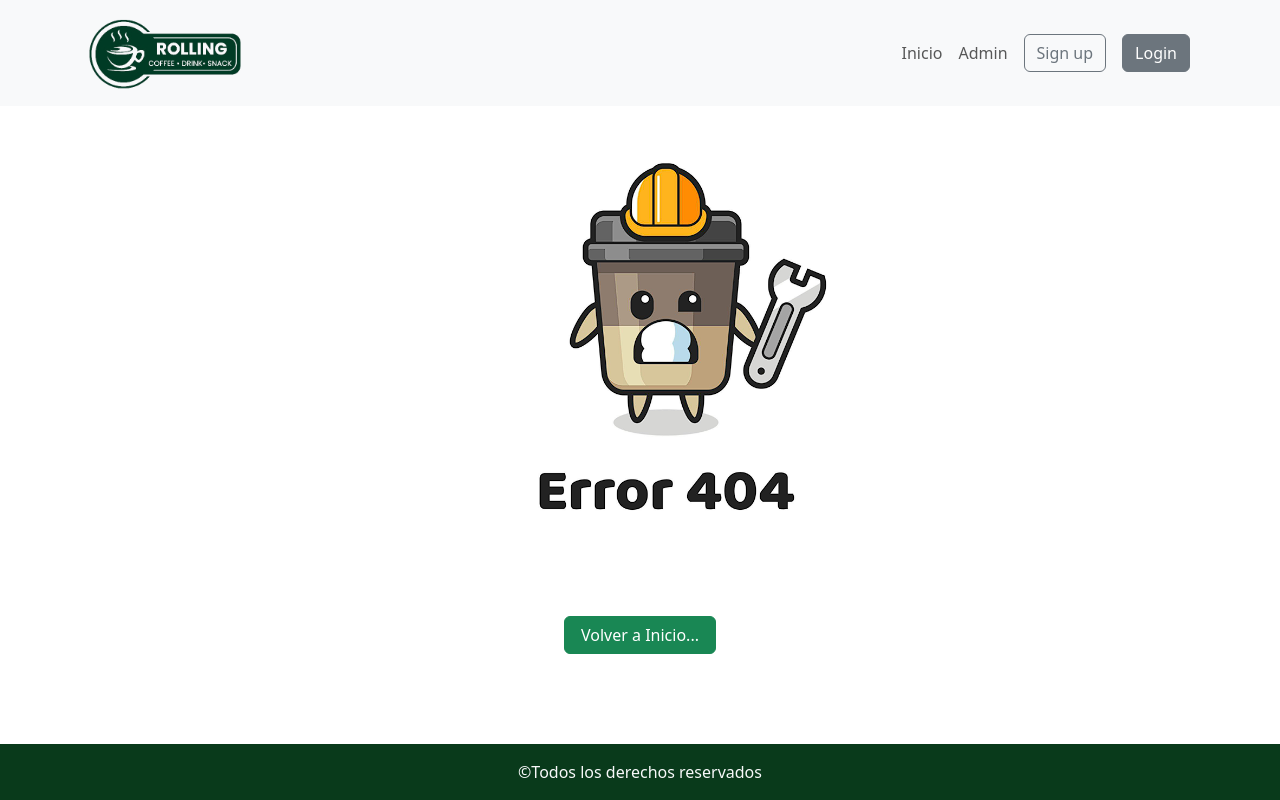
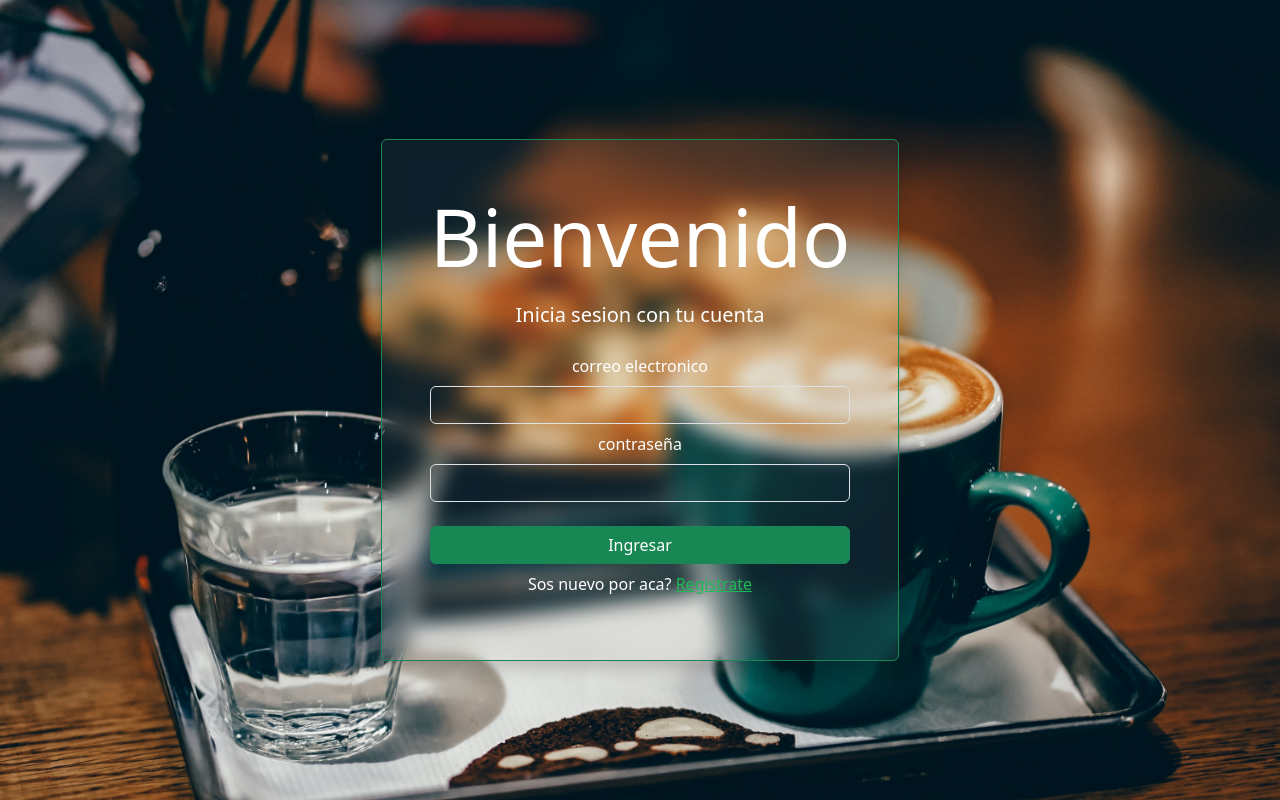
Before and after one commit to cacho-medina/rolling-coffee, a React (Vite) app: page /login in a window 1280 px wide. Built offline with nearby package versions, Linux system fonts and the light colour scheme; no server answers.

Commit message:
se agregaron rutas de login y signup, se crearon estilos personalizados y se agrego validaciones al form

```diff
--- a/package.json
+++ b/package.json
@@ -16,6 +16,7 @@
     "react-dom": "^18.2.0",
     "react-hook-form": "^7.50.1",
     "react-icons": "^5.0.1",
+    "react-parallax": "^3.5.1",
     "react-router-dom": "^6.22.0",
     "sweetalert2": "^11.10.4"
   },
--- a/src/App.css
+++ b/src/App.css
@@ -8,6 +8,7 @@
     flex-direction: column;
 
     --dark-green: #093a1b;
+    --light-green: #1cba56;
 }
 .grow {
     flex-grow: 1;
@@ -16,9 +17,33 @@
     box-shadow: rgba(0, 0, 0, 0.24) 0px 3px 8px;
 }
 .bg-dark-green {
-    background-color: var(--dark-green);
+    background-color: var(--dark-green) !important;
 }
 .max {
     width: 100%;
     height: 500px;
 }
+.min {
+    min-width: 280px;
+    background: rgba(255, 255, 255, 0.05);
+    backdrop-filter: blur(10px);
+    box-shadow: 0 5px 15px rgba(0, 0, 0, 0.1);
+    color: #fff;
+}
+.min input {
+    background-color: transparent !important;
+    color: #fff !important;
+    &:focus {
+        box-shadow: 0 0 0 0.25rem var(--dark-green) !important;
+    }
+}
+.grid {
+    display: grid;
+    place-items: center;
+    background-image: url("./assets/banner2.jpg");
+    background-size: cover;
+}
+
+.text-light-green {
+    color: var(--light-green) !important;
+}
--- a/src/App.jsx
+++ b/src/App.jsx
@@ -6,13 +6,19 @@ import Admin from "./components/pages/Admin";
 import Error from "./components/pages/Error";
 import DetalleProducto from "./components/pages/producto/detalleProducto";
 import Formulario from "./components/pages/producto/crear/CrearProducto";
+import Login from "./components/pages/Login/Login";
+import Signup from "./components/pages/Login/Signup";
 import { Routes, Route } from "react-router-dom";
+import { useLocation } from "react-router-dom";
 
 function App() {
+    const { pathname } = useLocation();
     return (
         <>
-            <NavBar />
+            {pathname !== "/login" && pathname !== "/signup" ? <NavBar /> : ""}
             <Routes>
+                <Route exact path="/login" element={<Login />} />
+                <Route exact path="/signup" element={<Signup />} />
                 <Route exact path="/" element={<Home />} />
                 <Route exact path="/administrador" element={<Admin />} />
                 <Route
@@ -36,7 +42,7 @@ function App() {
                 />
                 <Route path="*" element={<Error />} />
             </Routes>
-            <Footer />
+            {pathname !== "/login" && pathname !== "/signup" ? <Footer /> : ""}
         </>
     );
 }
--- a/src/components/common/NavBar.jsx
+++ b/src/components/common/NavBar.jsx
@@ -20,20 +20,12 @@ function NavBar() {
                         <NavLink end to="/administrador" className="nav-link">
                             Admin
                         </NavLink>
-                        <NavLink
-                            end
-                            to="/administrador/signup"
-                            className="nav-link"
-                        >
+                        <NavLink end to="/signup" className="nav-link">
                             <span className="btn btn-outline-secondary">
                                 Sign up
                             </span>
                         </NavLink>
-                        <NavLink
-                            end
-                            to="/administrador/login"
-                            className="nav-link"
-                        >
+                        <NavLink end to="/login" className="nav-link">
                             <span className="btn btn-secondary">Login</span>
                         </NavLink>
                     </Nav>
--- /dev/null
+++ b/src/components/pages/Login/Login.jsx
@@ -0,0 +1,68 @@
+import { Container, Form, Button } from "react-bootstrap";
+import { Link } from "react-router-dom";
+import { useForm } from "react-hook-form";
+
+function Login() {
+    const {
+        register,
+        handleSubmit,
+        formState: { errors },
+    } = useForm();
+    const onSubmit = async (data) => {
+        console.log(data);
+    };
+    return (
+        <Container fluid className="grow grid px-1">
+            <Form
+                className="min shadow d-flex flex-column text-center justify-content-around gap-2 p-2 p-sm-3 my-2 p-lg-5 border border-success rounded"
+                onSubmit={handleSubmit(onSubmit)}
+            >
+                <h1 className="display-1 fw-medium">Bienvenido</h1>
+                <p className="fs-5">Inicia sesion con tu cuenta</p>
+                <Form.Group>
+                    <Form.Label>correo electronico</Form.Label>
+                    <Form.Control
+                        type="email"
+                        {...register("email", {
+                            required: "ingrese su correo electronico",
+                        })}
+                    ></Form.Control>
+                    {errors.email && (
+                        <Form.Text className="text-danger">
+                            {errors.email.message}
+                        </Form.Text>
+                    )}
+                </Form.Group>
+                <Form.Group>
+                    <Form.Label>contraseña</Form.Label>
+                    <Form.Control
+                        /* type="password" */
+                        {...register("password", {
+                            required: "ingrese su contraseña",
+                        })}
+                    ></Form.Control>
+                    {errors.password && (
+                        <Form.Text className="text-danger">
+                            {errors.password.message}
+                        </Form.Text>
+                    )}
+                </Form.Group>
+                <Button
+                    variant="success"
+                    className="align-self-stretch mt-3"
+                    type="submit"
+                >
+                    Ingresar
+                </Button>
+                <p>
+                    Sos nuevo por aca?{" "}
+                    <Link className="text-light-green" to="/signup">
+                        Registrate
+                    </Link>
+                </p>
+            </Form>
+        </Container>
+    );
+}
+
+export default Login;
--- /dev/null
+++ b/src/components/pages/Login/Signup.jsx
@@ -0,0 +1,47 @@
+import { Container, Form, Button } from "react-bootstrap";
+import { Link } from "react-router-dom";
+import { useForm } from "react-hook-form";
+
+function Signup() {
+    const {
+        register,
+        handleSubmit,
+        formState: { errors },
+        setValue,
+    } = useForm();
+    return (
+        <Container fluid className="grow grid px-1">
+            <Form className="min shadow d-flex flex-column text-center justify-content-around gap-2 p-2 p-sm-3 my-2 px-lg-5 py-lg-3 border border-success rounded">
+                <h1 className="display-1 fw-medium">Bienvenido</h1>
+                <p className="fs-5">Registrate como nuevo usuario</p>
+                <Form.Group>
+                    <Form.Label>nombre</Form.Label>
+                    <Form.Control></Form.Control>
+                </Form.Group>
+                <Form.Group>
+                    <Form.Label>nombre de usuario</Form.Label>
+                    <Form.Control></Form.Control>
+                </Form.Group>
+                <Form.Group>
+                    <Form.Label>correo electronico</Form.Label>
+                    <Form.Control></Form.Control>
+                </Form.Group>
+                <Form.Group>
+                    <Form.Label>contraseña</Form.Label>
+                    <Form.Control></Form.Control>
+                </Form.Group>
+                <Button variant="success" className="align-self-stretch mt-3">
+                    Registrar
+                </Button>
+                <p>
+                    Ya tienes cuenta?{" "}
+                    <Link className="text-light-green" to="/login">
+                        Inicia sesion
+                    </Link>
+                </p>
+            </Form>
+        </Container>
+    );
+}
+
+export default Signup;
--- a/src/components/pages/producto/CardProducto.jsx
+++ b/src/components/pages/producto/CardProducto.jsx
@@ -11,7 +11,7 @@ function CardProducto({ producto }) {
             <Card.Img
                 variant="top"
                 src={imagen}
-                style={{ maxHeight: "50%" }}
+                style={{ height: "50%" }}
                 className="img-fluid object-fit-cover"
             />
             <Card.Body>
--- a/src/components/pages/producto/DetalleProducto.jsx
+++ b/src/components/pages/producto/DetalleProducto.jsx
@@ -1,35 +1,44 @@
-import Button from "react-bootstrap/Button";
+import { getProductoById } from "../../../helpers/queries";
 import Card from "react-bootstrap/Card";
-import cafe from "../../../assets/cafe.jpg";
+//import cafe from "../../../assets/cafe.jpg";
+import { useEffect, useState } from "react";
+import { useParams } from "react-router-dom";
 
 function DetalleProducto() {
+    const { id } = useParams();
+    const [prod, setProd] = useState({});
+    const obtenerProd = async () => {
+        const res = await getProductoById(id);
+        if (res.status === 200) {
+            const data = await res.json();
+            setProd(data);
+        } else {
+            alert("Ocurrio un error al obtener el producto!");
+        }
+    };
+    useEffect(() => {
+        obtenerProd();
+    }, []);
     return (
         <div className="grow container py-3">
             <Card className="flex-md-row">
                 <div className="col col-md-6">
                     <Card.Img
-                        src={cafe}
-                        className="w-100 h-100 object-fit-cover"
+                        src={prod.imagen}
+                        className="max object-fit-cover"
                     />
                 </div>
                 <Card.Body className="col col-md-6">
                     <Card.Title className="display-6 fw-medium text-center">
-                        Card Title
+                        {prod.nombre}
                     </Card.Title>
                     <hr />
+                    <Card.Text>{prod.descAmplia}</Card.Text>
                     <Card.Text>
-                        This library embraces uncontrolled components and native
-                        HTML inputs. However, it s hard to avoid working with
-                        external controlled components such as React-Select,
-                        AntD and MUI. To make this simple, we provide a wrapper
-                        component, Controller, to streamline the integration
-                        process while still giving you the freedom to use a
-                        custom register.
-                    </Card.Text>
-                    <Card.Text>
-                        <span className="fw-bold">Categoria: </span> Infusiones{" "}
+                        <span className="fw-bold">Categoria: </span>{" "}
+                        {prod.categoria}
                         <br />
-                        <span className="fw-bold">Precio: $1000</span>
+                        <span className="fw-bold">Precio: ${prod.precio}</span>
                     </Card.Text>
                 </Card.Body>
             </Card>
--- a/src/components/pages/producto/crear/CrearProducto.jsx
+++ b/src/components/pages/producto/crear/CrearProducto.jsx
@@ -1,7 +1,7 @@
 import Container from "react-bootstrap/Container";
 import Button from "react-bootstrap/Button";
 import Form from "react-bootstrap/Form";
-import { useForm } from "react-hook-form";
+    import { useForm } from "react-hook-form";
 import { crear, getProductoById } from "../../../../helpers/queries";
 import Swal from "sweetalert2";
 import { useEffect } from "react";
```
Also changed, not shown: src/components/pages/Home.jsx (+10 -1 lines), 1 other file (tests, documents, lock files or other folders).
